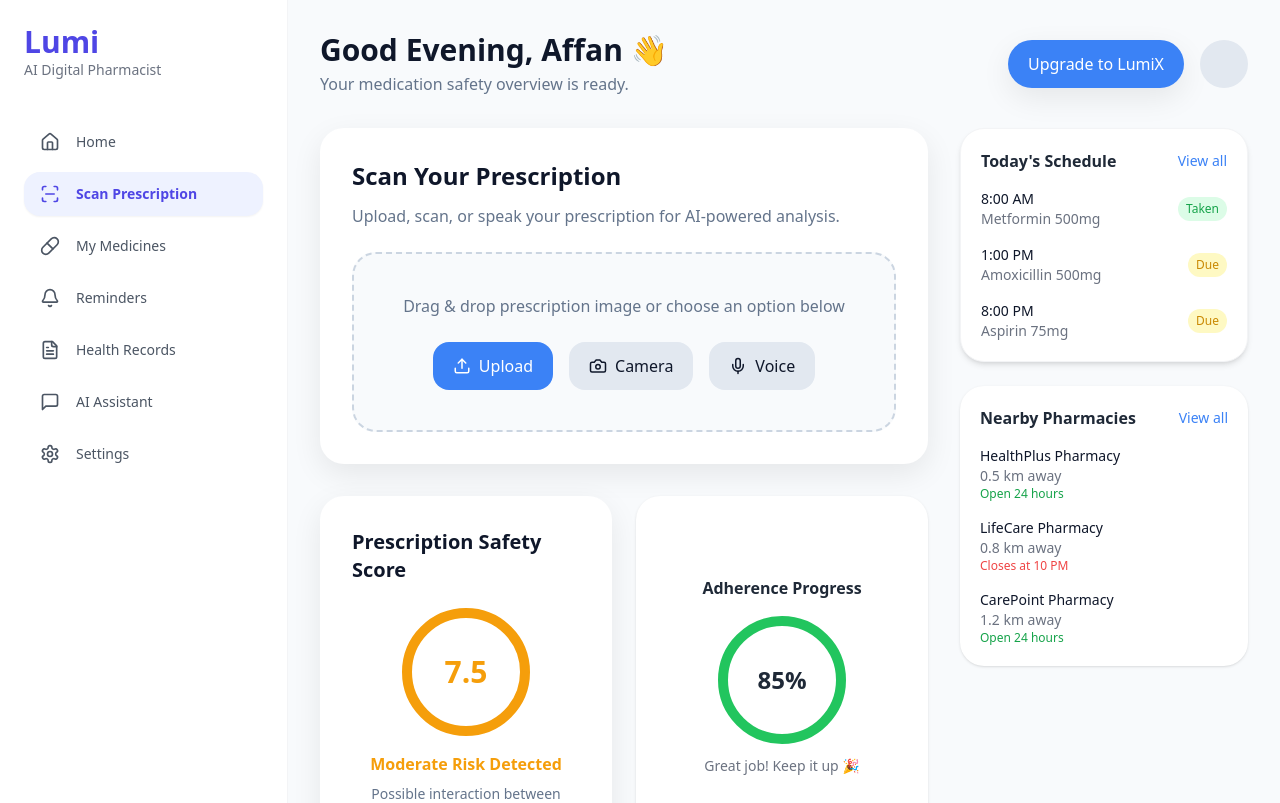
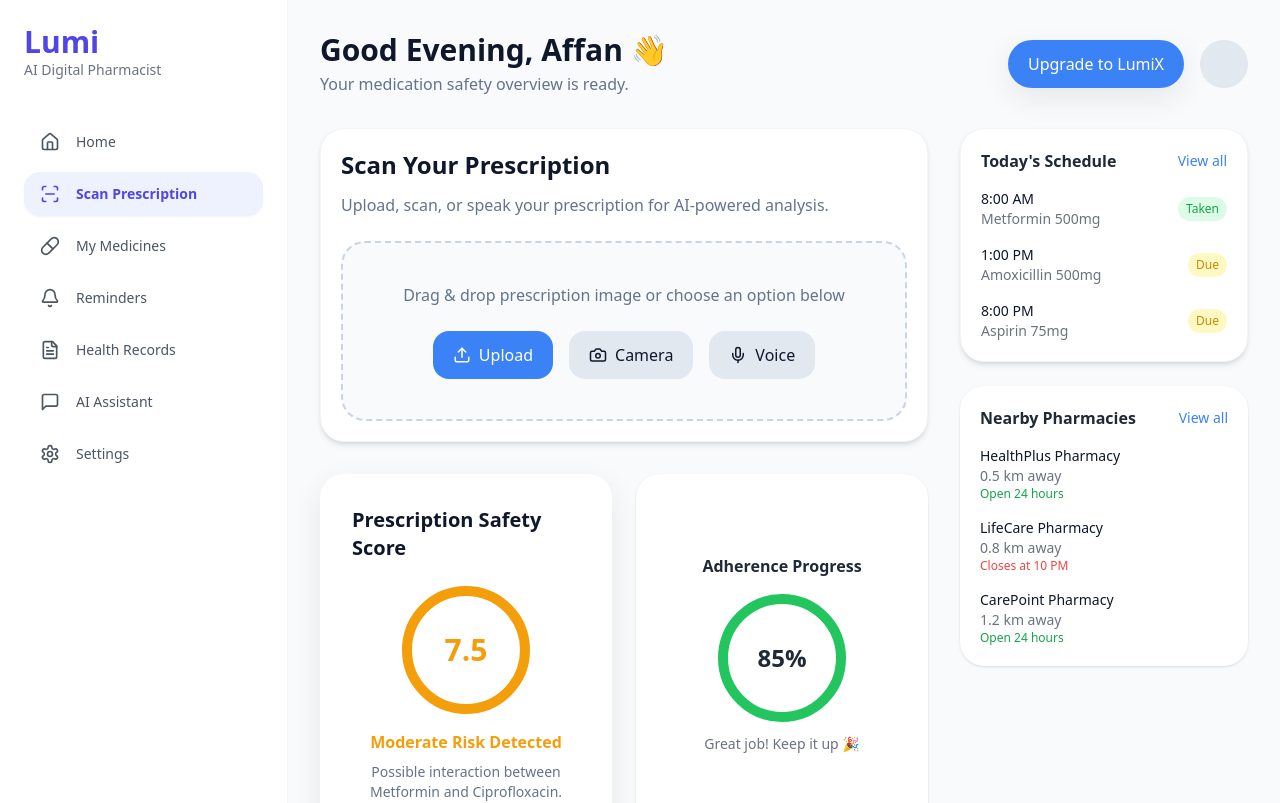
Before and after one commit to rxaliaffan/Lumi-AI, a Next.js app: page / in a window 1280 px wide. Shown: the top 803 px of the page. Built offline with nearby package versions, Linux system fonts and the light colour scheme.

Commit message:
Enhance button styles with hover effects
Updated button styles to include hover effects for better user interaction.

```diff
--- a/components/ScanCard.js
+++ b/components/ScanCard.js
@@ -2,8 +2,9 @@ import { Upload, Camera, Mic } from 'lucide-react';
 
 export default function ScanCard() {
   return (
-    <div className="bg-white rounded-2xl shadow-soft p-8">
+    <div className="card">
       <h3 className="text-2xl font-semibold mb-3">Scan Your Prescription</h3>
+
       <p className="text-slate-500 mb-6">
         Upload, scan, or speak your prescription for AI-powered analysis.
       </p>
@@ -14,13 +15,15 @@ export default function ScanCard() {
         </p>
 
         <div className="flex justify-center gap-4 flex-wrap">
-          <button className="flex items-center gap-2 px-5 py-3 bg-primary text-white rounded-xl">
+          <button className="flex items-center gap-2 px-5 py-3 bg-primary text-white rounded-xl hover:opacity-90 transition">
             <Upload size={18} /> Upload
           </button>
-          <button className="flex items-center gap-2 px-5 py-3 bg-slate-200 rounded-xl">
+
+          <button className="flex items-center gap-2 px-5 py-3 bg-slate-200 rounded-xl hover:bg-slate-300 transition">
             <Camera size={18} /> Camera
           </button>
-          <button className="flex items-center gap-2 px-5 py-3 bg-slate-200 rounded-xl">
+
+          <button className="flex items-center gap-2 px-5 py-3 bg-slate-200 rounded-xl hover:bg-slate-300 transition">
             <Mic size={18} /> Voice
           </button>
         </div>
```
